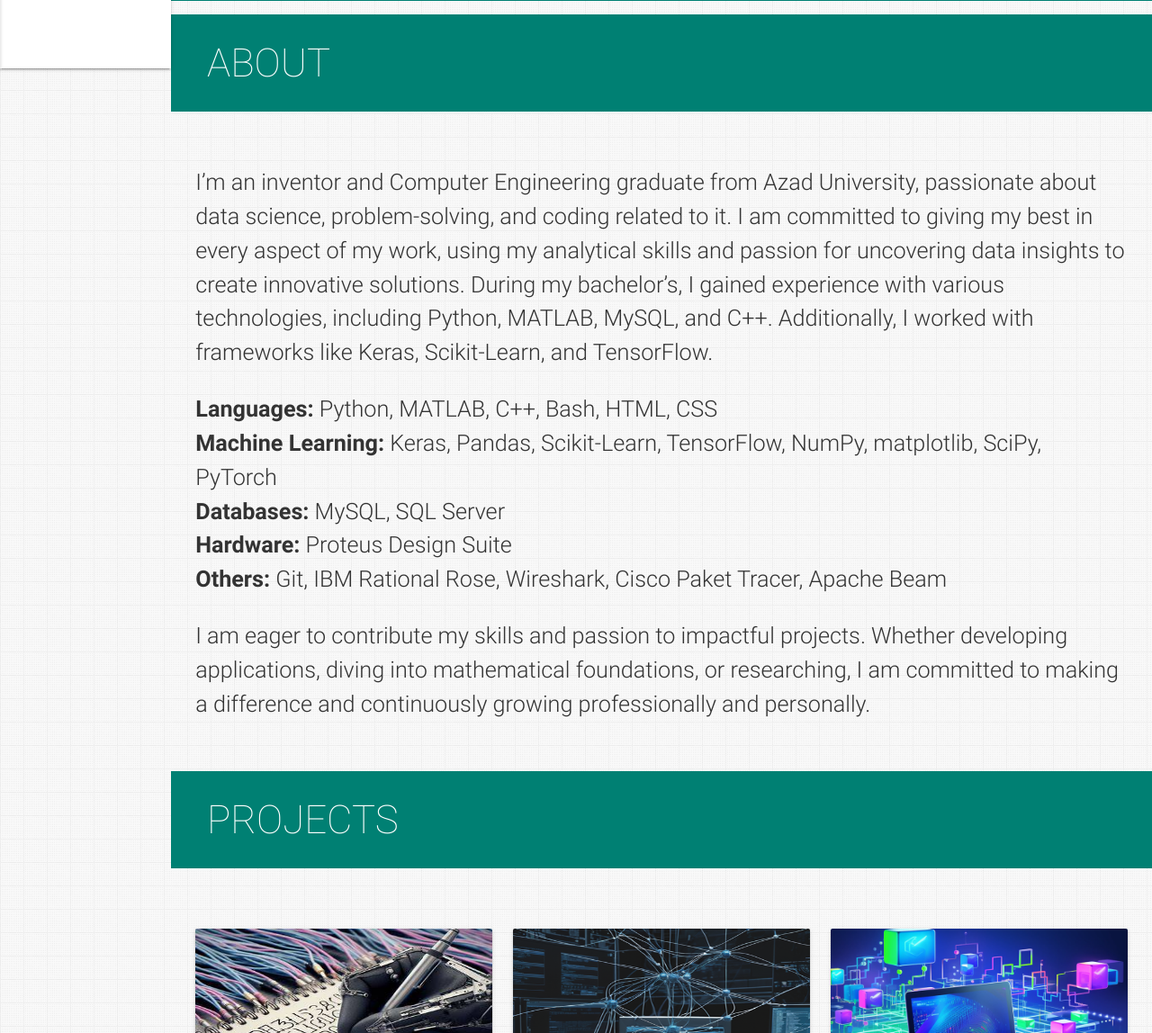
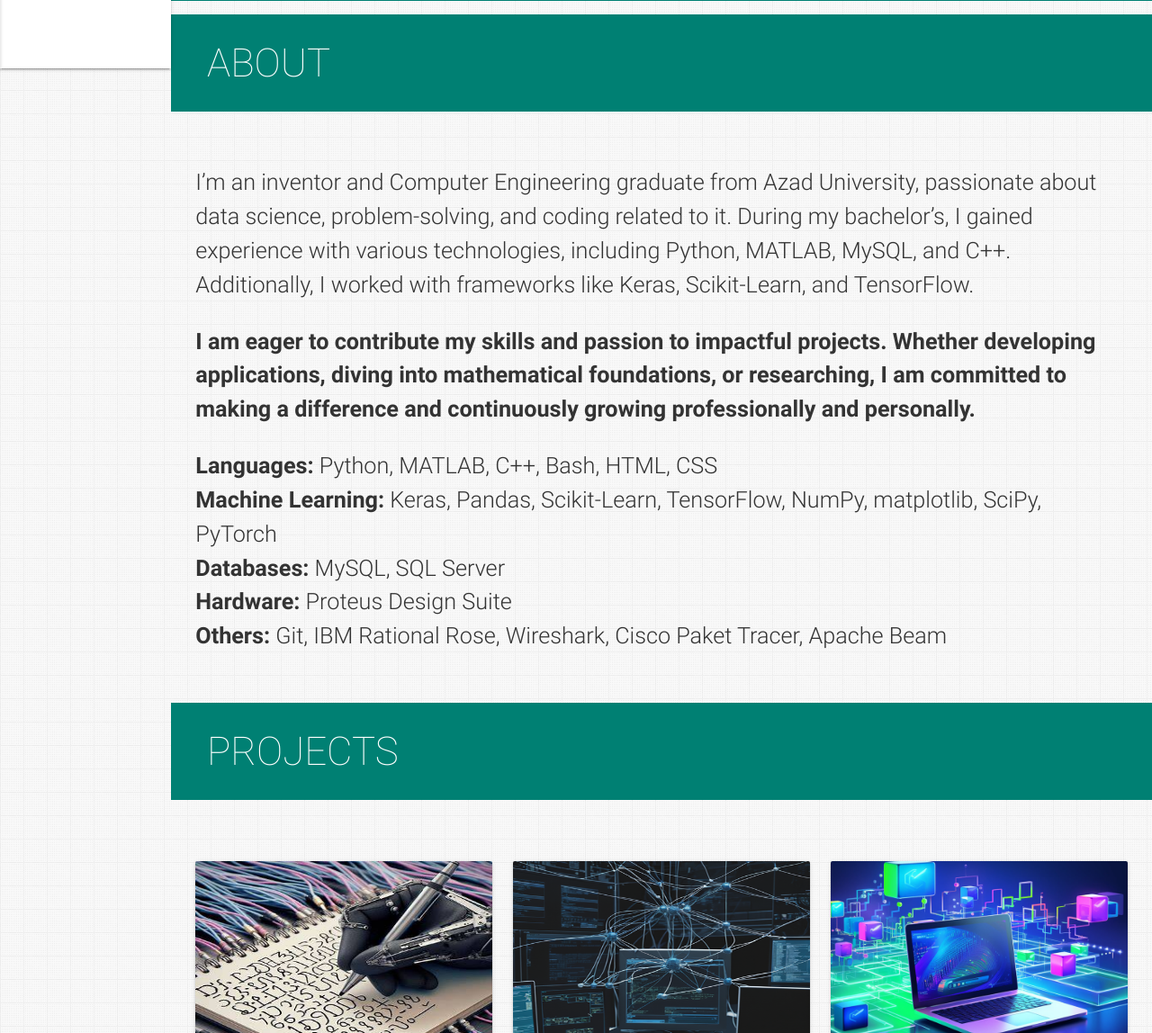
Before and after one commit to delafrouz-gavgani/delafrouz-gavgani.github.io, a plain HTML site: page index.html in a window 1280 px wide. Shown: the part 784-1932 px from the top of the page at 90% size. Drawn offline with nearby package versions, Linux system fonts and the light colour scheme.

Commit message:
Update index.html

```diff
--- a/index.html
+++ b/index.html
@@ -198,10 +198,13 @@
         </blockquote> -->
         <p>
           I’m an inventor and Computer Engineering graduate from Azad University, passionate about data science, problem-solving, and coding related to it.
-          I am committed to giving my best in every aspect of my work, using my analytical skills and passion for uncovering data insights to create innovative solutions.
           During my bachelor’s, I gained experience with various technologies, including Python, MATLAB, MySQL, and C++.
           Additionally, I worked with frameworks like Keras, Scikit-Learn, and TensorFlow.
         </p>
+         <p> <B>
+          I am eager to contribute my skills and passion to impactful projects. Whether developing applications, diving into mathematical foundations, or researching, I am committed to making a difference and continuously growing professionally and personally.
+         </B> </p>
+
         <p>
           <ul>
             <li><b>Languages:</b> Python, MATLAB, C++, Bash, HTML, CSS</li>
@@ -213,9 +216,6 @@
 
         </p>
 
-        <p>
-          I am eager to contribute my skills and passion to impactful projects. Whether developing applications, diving into mathematical foundations, or researching, I am committed to making a difference and continuously growing professionally and personally.
-        </p>
 
       </div>
     </section>
```
